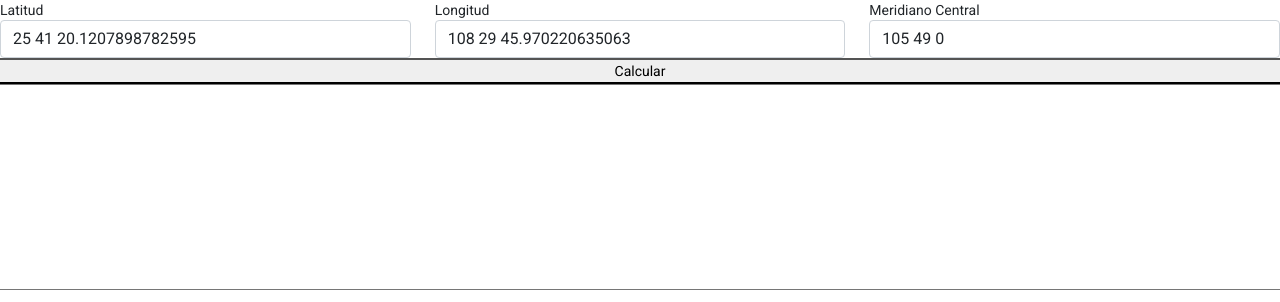
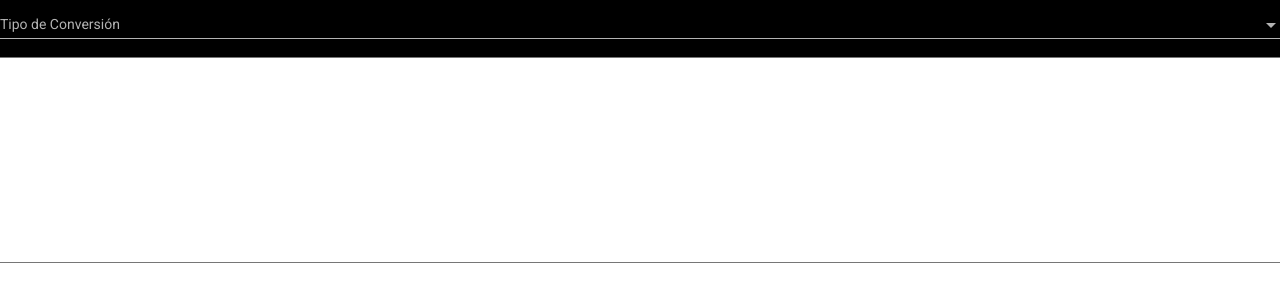
Before and after one commit to Kreysh1/GeoCalc, an Angular app: page / in a window 1280 px wide. Shown: the top 302 px of the page. Built offline with nearby package versions, Linux system fonts and the light colour scheme.

Commit message:
UI behavior

```diff
--- a/src/app/components/calculator/calculator.component.html
+++ b/src/app/components/calculator/calculator.component.html
@@ -29,20 +29,58 @@
     <textarea style="width: 600px; height: 100px;" matInput></textarea>
 </mat-form-field> -->
 
+<div class="row" style="background-color: black;">
+    <mat-form-field>
+        <mat-select [(ngModel)]="selectedItem" placeholder="Tipo de Conversión" [(value)]="selected" (selectionChange)="onSelected(selectedItem);">
+          <mat-option *ngFor="let conversion of conversiones" [value]="conversion.value">
+            {{ conversion.viewValue }}
+          </mat-option>
+        </mat-select>
+      </mat-form-field>
+</div>
+
 <div class="row">
-    <div class="col">
+    <div class="col" *ngIf="UI1 || UI2">
         <label for="latitud">Latitud</label>
         <input [(ngModel)]="Latitud" type="text" placeholder="g m s.sss" class="form-control">
     </div>
-    <div class="col">
+    <div class="col" *ngIf="UI1 || UI2">
         <label for="latitud">Longitud</label>
         <input [(ngModel)]="Longitud" type="text" placeholder="g m s.sss" class="form-control">
     </div>
-    <div class="col">
-        <label for="meridiano">Meridiano Central</label>
+    <div class="col" *ngIf="UI3 || UI4 || UI5 || UI6 || UI7 || UI8">
+        <label for="norte">Norte</label>
+        <input [(ngModel)]="Norte" type="text" placeholder="g m s.sss" class="form-control">
+    </div>
+    <div class="col" *ngIf="UI3 || UI4 || UI4 || UI5 || UI6 || UI7 || UI8">
+        <label for="este">Este</label>
+        <input [(ngModel)]="Este" type="text" placeholder="g m s.sss" class="form-control">
+    </div>
+    <div class="col" *ngIf="UI6 || UI7 || UI8">
+        <label for="zona">Zona</label>
+        <input [(ngModel)]="Zona" type="number" placeholder="" min="11" max="16" class="form-control">
+    </div>
+    <div class="col" *ngIf="UI8">
+        <label for="zona2">Zona Final</label>
+        <input [(ngModel)]="ZonaFinal" type="number" placeholder="" min="11" max="16" class="form-control">
+    </div>
+    <div class="col" *ngIf="UI3 || UI4 || UI5">
+        <label for="meridiano1">Meridiano Central</label>
         <input [(ngModel)]="Meridiano" type="text" placeholder="ggg mm" class="form-control">
     </div>
-    <button mat-raised-button (click)="Geo2TME(Latitud,Longitud,Meridiano);">Calcular</button>
+    <div class="col" *ngIf="UI2 || UI5 || UI7">
+        <label for="meridiano2">Meridiano Central Final</label>
+        <input [(ngModel)]="MeridianoFinal" type="text" placeholder="ggg mm" class="form-control">
+    </div>
+
+    <button *ngIf="UI1" mat-raised-button (click)="Geo2UTM(Latitud,Longitud);">Calcular</button>
+    <button *ngIf="UI2" mat-raised-button (click)="Geo2TME(Latitud,Longitud,Meridiano);">Calcular</button>
+    <button *ngIf="UI3" mat-raised-button (click)="TME2Geo();">Calcular</button>
+    <button *ngIf="UI4" mat-raised-button (click)="TME2UTM();">Calcular</button>
+    <button *ngIf="UI5" mat-raised-button (click)="TME2TME();">Calcular</button>
+    <button *ngIf="UI6" mat-raised-button (click)="UTM2Geo(Norte,Este,Zona);">Calcular</button>
+    <button *ngIf="UI7" mat-raised-button (click)="UTM2TME();">Calcular</button>
+    <button *ngIf="UI8" mat-raised-button (click)="Zone2Zone();">Calcular</button>
 
     <textarea name="resultados" id="resultados" cols="30" rows="10"></textarea>
 </div>
--- a/src/app/components/calculator/calculator.component.ts
+++ b/src/app/components/calculator/calculator.component.ts
@@ -9,12 +9,102 @@ export class CalculatorComponent implements OnInit {
 
   constructor() { }
 
+  //UI DEFINITION
+  UI1:boolean;
+  UI2:boolean;
+  UI3:boolean;
+  UI4:boolean;
+  UI5:boolean;
+  UI6:boolean;
+  UI7:boolean;
+  UI8:boolean;
+
+  //CONTROL DEL SELECT (combobox)
+  selected:string;
+  selectedItem:string;
+
+  onSelected(value:string){
+
+    //TRANSFORMACION # 1
+    if(value == "Geo2UTM"){
+      this.UI1 = true;
+    }
+    else{
+      this.UI1 = false;
+    }
+    //TRANSFORMACION # 2
+    if(value == "Geo2TME"){
+      this.UI2 = true;
+    }
+    else{
+      this.UI2 = false;
+    }
+    //TRANSFORMACION # 3
+    if(value == "TME2Geo"){
+      this.UI3 = true;
+    }
+    else{
+      this.UI3 = false;
+    }
+    //TRANSFORMACION # 4
+    if(value == "TME2UTM"){
+      this.UI4 = true;
+    }
+    else{
+      this.UI4 = false;
+    }
+    //TRANSFORMACION # 5
+    if(value == "TME2TME"){
+      this.UI5 = true;
+    }
+    else{
+      this.UI5 = false;
+    }
+    //TRANSFORMACION # 6
+    if(value == "UTM2Geo"){
+      this.UI6 = true;
+    }
+    else{
+      this.UI6 = false;
+    }
+    //TRANSFORMACION # 7
+    if(value == "UTM2TME"){
+      this.UI7 = true;
+    }
+    else{
+      this.UI7 = false;
+    }
+    //TRANSFORMACION # 8
+    if(value == "UTMZones"){
+      this.UI8 = true;
+    }
+    else{
+      this.UI8 = false;
+    }
+
+    // {value: 'Geo2UTM', viewValue: 'Geodésicas a UTM'},
+    // {value: 'Geo2TME', viewValue: 'Geodésicas a TME'},
+    // {value: 'TME2Geo', viewValue: 'TME a Geodésicas'},
+    // {value: 'TME2UTM', viewValue: 'TME a UTM'},
+    // {value: 'TME2TME', viewValue: 'TME a TME'},
+    // {value: 'UTM2Geo', viewValue: 'UTM a Geodésicas'},
+    // {value: 'UTM2TME', viewValue: 'UTM a TME'},
+    // {value: 'UTMZones', viewValue: 'Cambio de zonas UTM'},
+  }
+
+  //GEODESICAS A UTM
   // Latitud:string = "23 15 34.7562";
   // Longitud:string = "111 12 32.6231";
 
+  //VARIABLES DE ENTRADA
   Latitud:string = "25 41 20.1207898782595";
   Longitud:string = "108 29 45.970220635063";
   Meridiano:string = "105 49 0";
+  MeridianoFinal:string = "105 49 0";
+  Norte:string;
+  Este:string
+  Zona:number = 12;
+  ZonaFinal:number = 12;
 
   LatitudG:number;
   LatitudM:number;
@@ -27,6 +117,44 @@ export class CalculatorComponent implements OnInit {
   MeridianoG:number;
   MeridianoM:number;
   MeridianoS:number;
+
+  TME2Geo(){
+
+  }
+
+  TME2UTM(){
+
+  }
+
+  TME2TME(){
+
+  }
+
+  UTM2Geo(Norte:string,Este:string,Zona:number){
+    //DATUM
+    let a:number = 6378137;
+    let b:number = 6356752.3141;
+    let c:number = (Math.pow(a, 2)/b);
+    let e:number = ((Math.pow(a, 2)-Math.pow(b, 2))/Math.pow(a, 2));                    //e2
+    let ee:number = ((Math.pow(a, 2)-Math.pow(b, 2))/Math.pow(b, 2));;                  //e'2
+    let f:number = ((a-b)/a);                                                           //Achatamiento del Elipsoide de Referencia
+    let n:number = ((a-b)/(a+b));
+
+    //CALCULAR DISTANCIA MERIDIONAL (Se calcula en base al DATUM)
+    let A0:number = 0.994977106051944;
+    let A1:number = 0.005001851767455;
+    let A2:number = 0.004184862497658;
+    let A4:number = 0.000021791815429;
+    let A6:number = 0.000000123060249;
+    let A8:number = 0.000000000744632;
+
+
+  }
+
+  UTM2TME(){
+
+  }
+
 
   Geo2TME(Latitud:string,Longitud:string,Meridiano:string){
     //DATUM
@@ -206,6 +334,24 @@ export class CalculatorComponent implements OnInit {
     // console.log(`NORTE:${UTM_Norte}  ESTE:${UTM_Este}`);
   }
 
+  Zone2Zone(){
+
+  }
+
   ngOnInit(): void {
+    this.selected = "Geo2UTM";
   }
+
+  conversiones = [
+    {value: 'Geo2UTM', viewValue: 'Geodésicas a UTM'},
+    {value: 'Geo2TME', viewValue: 'Geodésicas a TME'},
+    {value: 'TME2Geo', viewValue: 'TME a Geodésicas'},
+    {value: 'TME2UTM', viewValue: 'TME a UTM'},
+    {value: 'TME2TME', viewValue: 'TME a TME'},
+    {value: 'UTM2Geo', viewValue: 'UTM a Geodésicas'},
+    {value: 'UTM2TME', viewValue: 'UTM a TME'},
+    {value: 'UTMZones', viewValue: 'Cambio de zonas UTM'},
+  ];
+
+
 }
```
